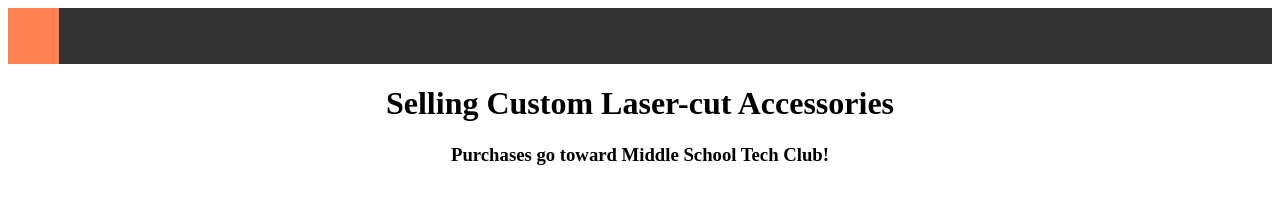
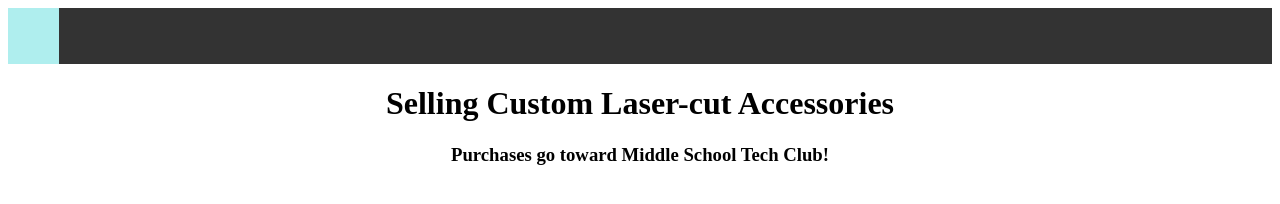
Before and after one commit to crosspointacademy/crosspointacademy.github.io, a plain HTML site: page index.html in a window 1280 px wide. Drawn offline with Linux system fonts and the light colour scheme.

Commit message:
Update index.html

```diff
--- a/index.html
+++ b/index.html
@@ -57,7 +57,7 @@
         display: block;
       }
       .active{
-        background-color: coral
+        background-color: paleturquoise
       }
     </style>
   </head>
```
